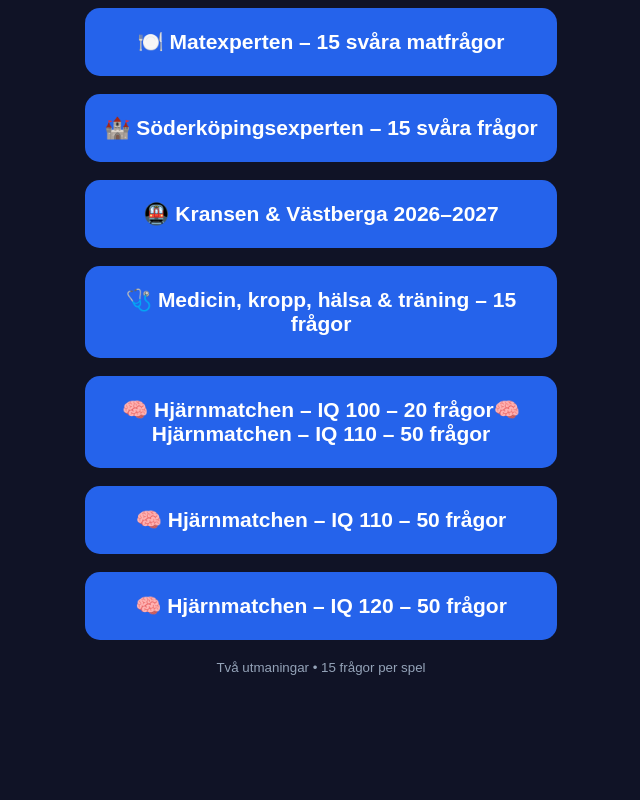
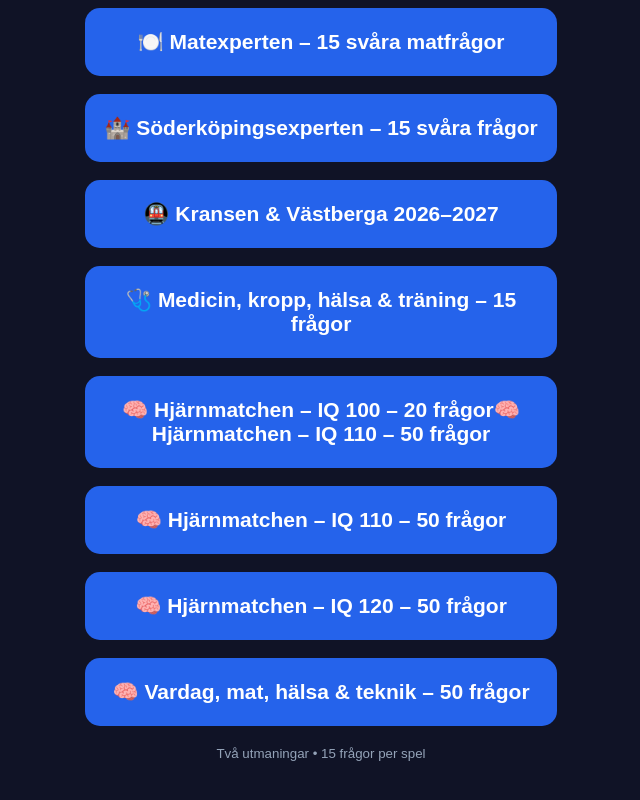
Before and after one commit to patrik778/1-klubben, a plain HTML site: page index.html in a window 1280 px wide. Shown: the part 493-1293 px from the top of the page, without its empty margins (319-959 px from the left). Before the commit the page ends 1253 px from the top, so only its background shows below. Drawn offline with Linux system fonts and the light colour scheme.

Commit message:
Update index.html

```diff
--- a/index.html
+++ b/index.html
@@ -30,6 +30,7 @@ small{color:#94a3b8}
   <a href="hjarnmatchen-iq100.html">🧠 Hjärnmatchen – IQ 100 – 20 frågor</aht:bold">🧠 Hjärnmatchen – IQ 110 – 50 frågor</a>
   <a href="hjarnmatchen-iq110-50.html" style="display:block;padding:22px 14px;margin:18px 0;border-radius:15px;background:#2563eb;color:white;text-align:center;text-decoration:none;font-size:21px;font-weight:bold">🧠 Hjärnmatchen – IQ 110 – 50 frågor</a>
  <a href="hjarnmatchen-iq120-50.html" style="display:block;padding:22px 14px;margin:18px 0;border-radius:15px;background:#2563eb;color:white;text-align:center;text-decoration:none;font-size:21px;font-weight:bold">🧠 Hjärnmatchen – IQ 120 – 50 frågor</a>
+ <a href="vardag-mat-halsa-teknik.html">🧠 Vardag, mat, hälsa & teknik – 50 frågor</a>
 <small>Två utmaningar • 15 frågor per spel</small>
 </main>
 </body>
```
